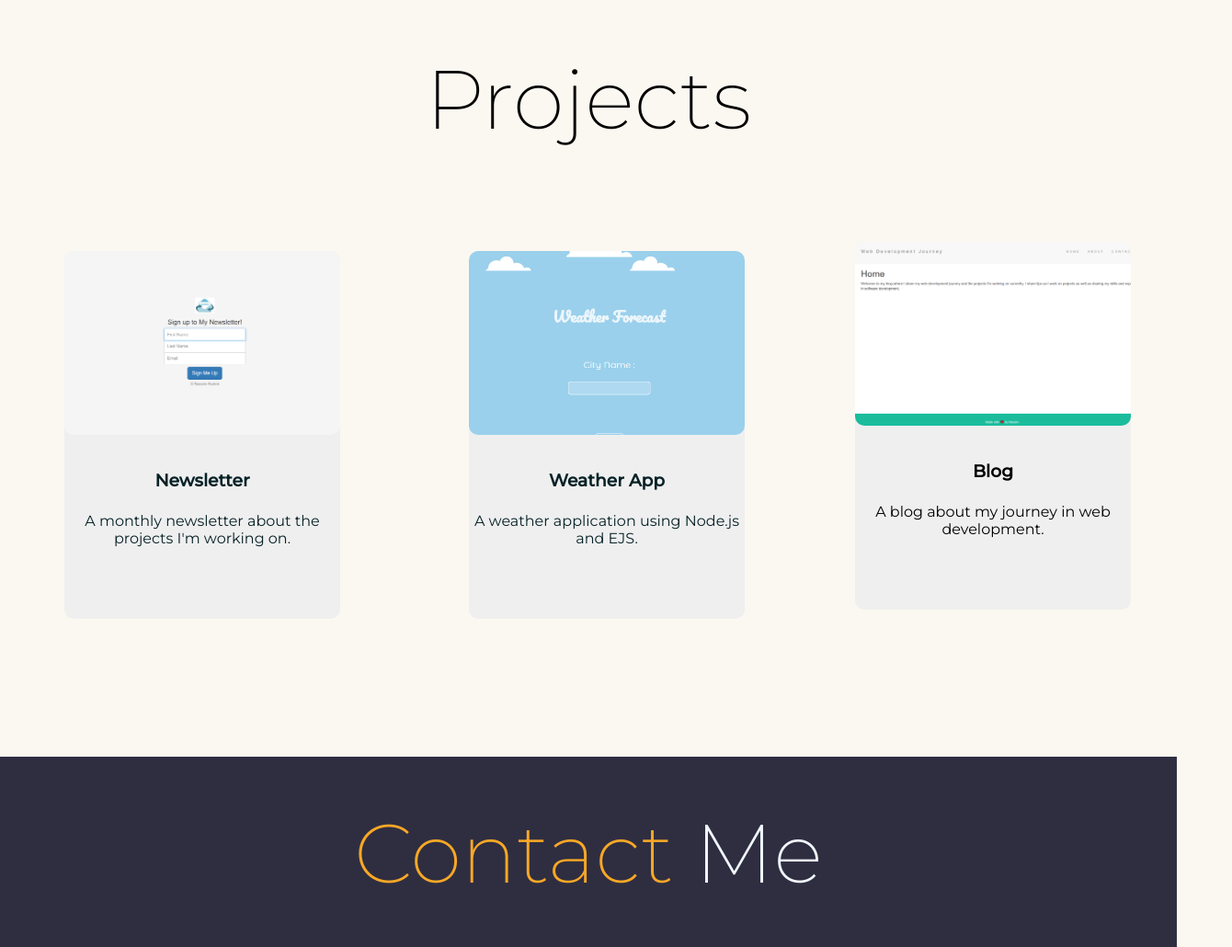
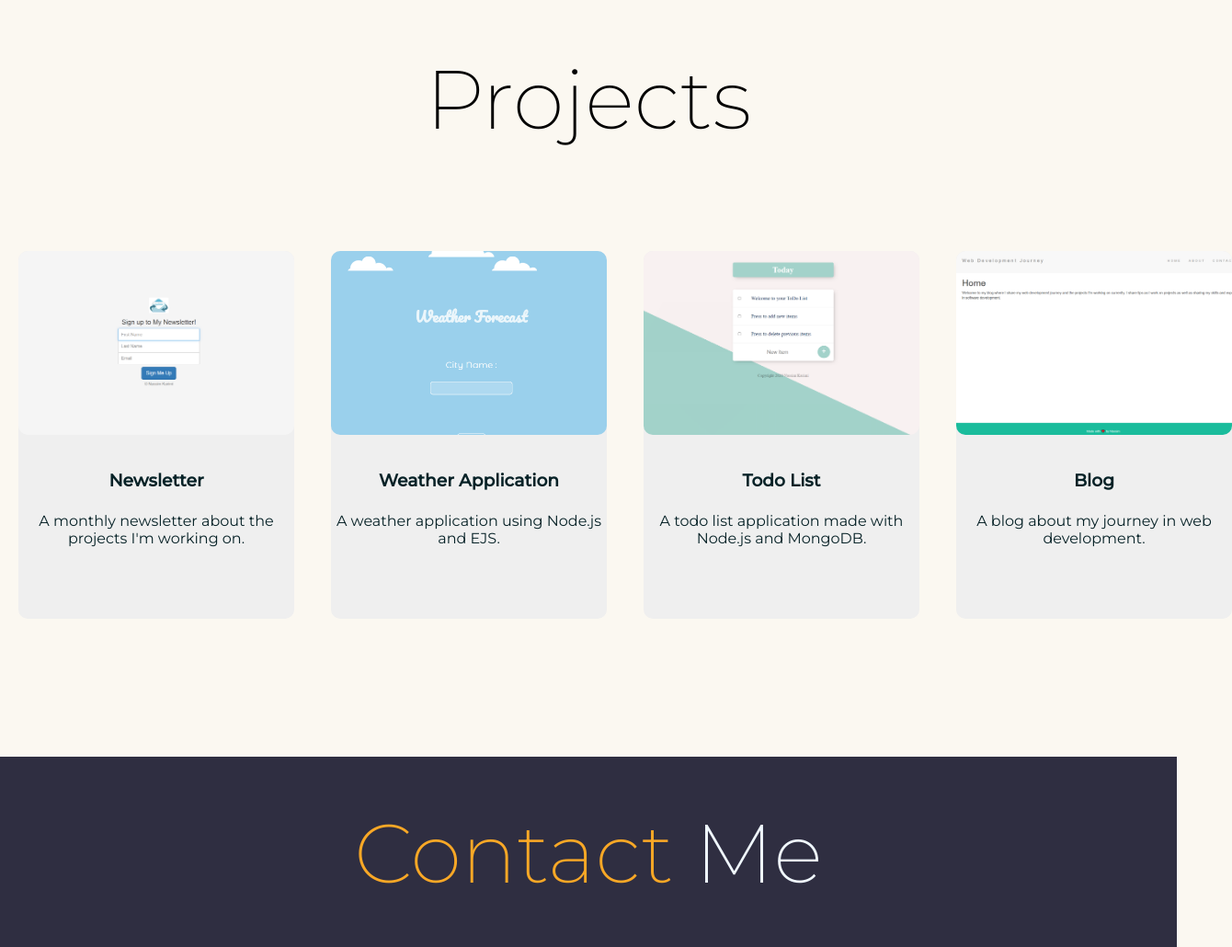
Before and after one commit to Nasimkrm/Portfolio, a website: page cv.html in a window 1280 px wide. Shown: the part 1727-2757 px from the top of the page at 92% size, 1340 px wide, since content can reach past the window. Drawn offline with nearby package versions, Linux system fonts and the light colour scheme.

Commit message:
added Todo list application to projects

```diff
--- a/cv.html
+++ b/cv.html
@@ -88,17 +88,27 @@
 
       <a href="https://aqueous-ravine-01459.herokuapp.com/" target="_blank"><div class="card">
         <img class="card-img" src="images/weatherApp.png" alt="image">
-        <h3 class="card-title">Weather App</h3>
+        <h3 class="card-title">Weather Application</h3>
         <p class="card-text">A weather application using Node.js and EJS.</p>
 
       </div></a>
 
+      <a href="https://whispering-island-45283.herokuapp.com/" target="_blank">
+        <div class="card">
+          <img class="card-img" src="images/toDoList.png" alt="">
+          <h3 class="card-title">Todo List</h3>
+          <p class="card-text">A todo list application made with Node.js and MongoDB.</p>
+        </div>
+      </a>
+
+      <a>
       <div id="blog" class="card">
         <img  class="card-img" src="images/blog.png" alt="image">
         <h3 class="card-title">Blog</h3>
         <p class="card-text">A blog about my journey in web development.</p>
 
       </div>
+    </a>
 
 
      </div>
```
Also changed, not shown: public/images/toDoList.png (added).
